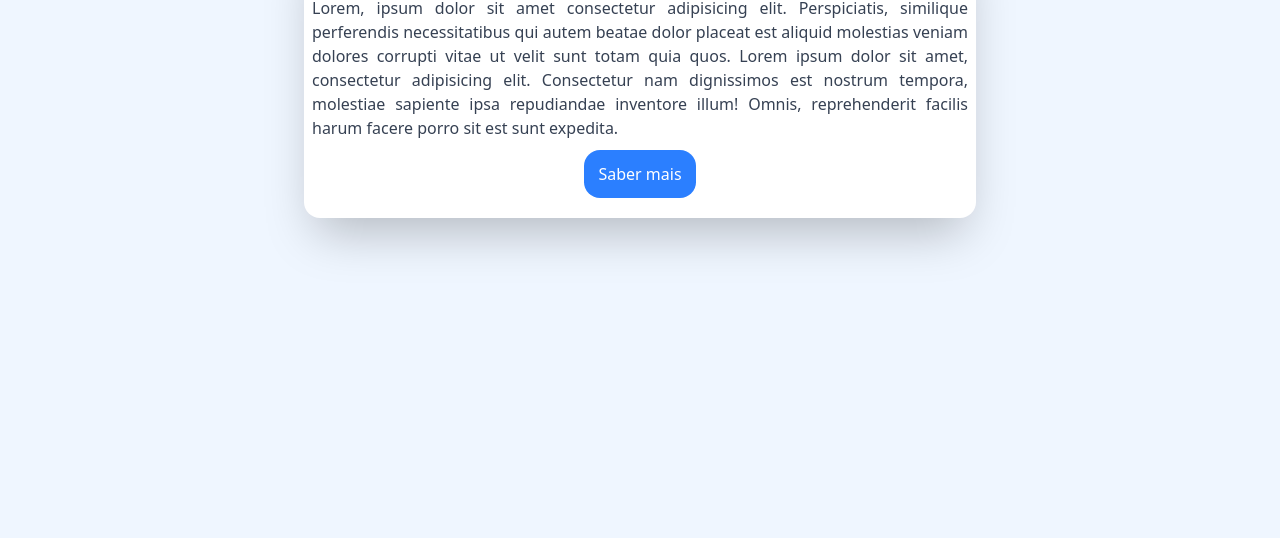
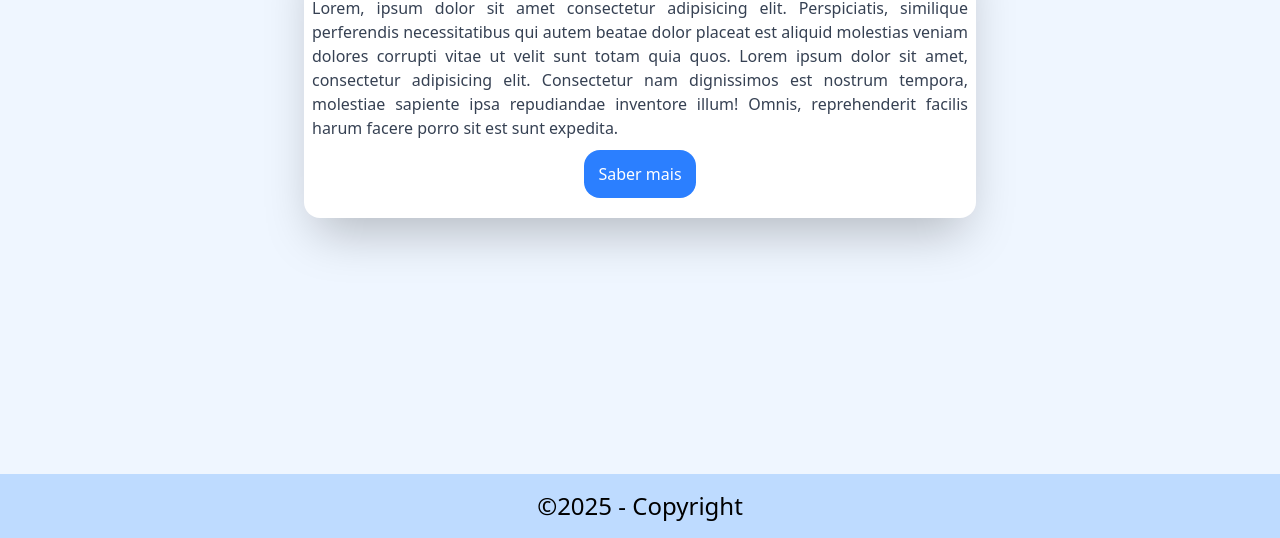
Before and after one commit to LucasBiasoliGoulart/TailwindCSS, a website: page src/index.html in a window 1280 px wide. Shown: the part 326-864 px from the top of the page. Before the commit the page ends 800 px from the top, so only its background shows below. Drawn offline with Linux system fonts and the light colour scheme.

Commit message:
tailwind

```diff
--- a/src/index.html
+++ b/src/index.html
@@ -25,5 +25,9 @@
             <button class="bg-blue-500 text-white w-28 p-3 rounded-2xl cursor-pointer hover:bg-blue-600 transition-all duration-150">Saber mais</button>
         </div>
     </div>
+    <!--Copyright-->
+    <div class="bg-blue-200 flex items-center justify-center w-full h-16 p-2">
+        <h3 class="text-2xl">&copy;2025 - Copyright</h3>
+    </div>
 </body>
 </html>
```
Also changed, not shown: src/output.css.
